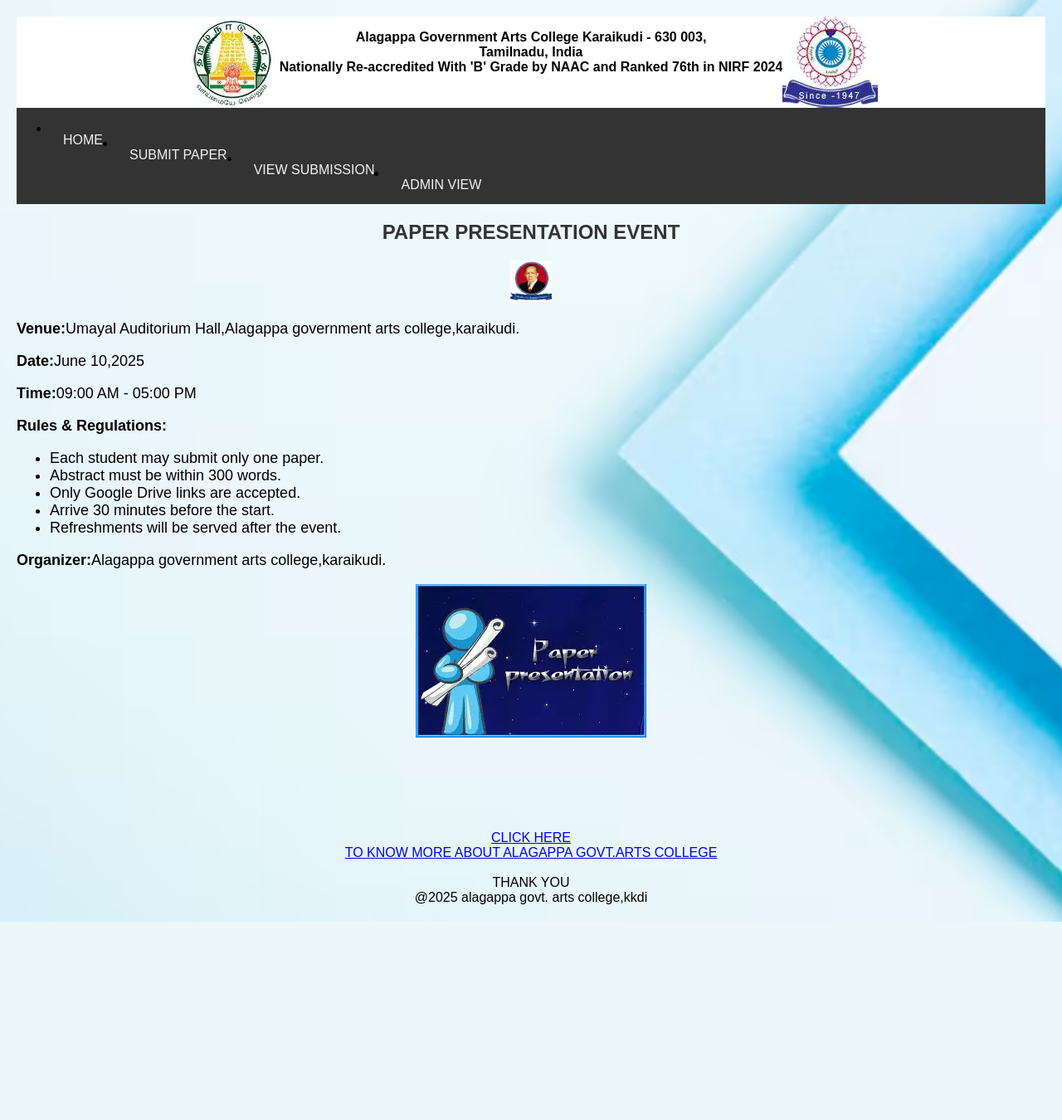
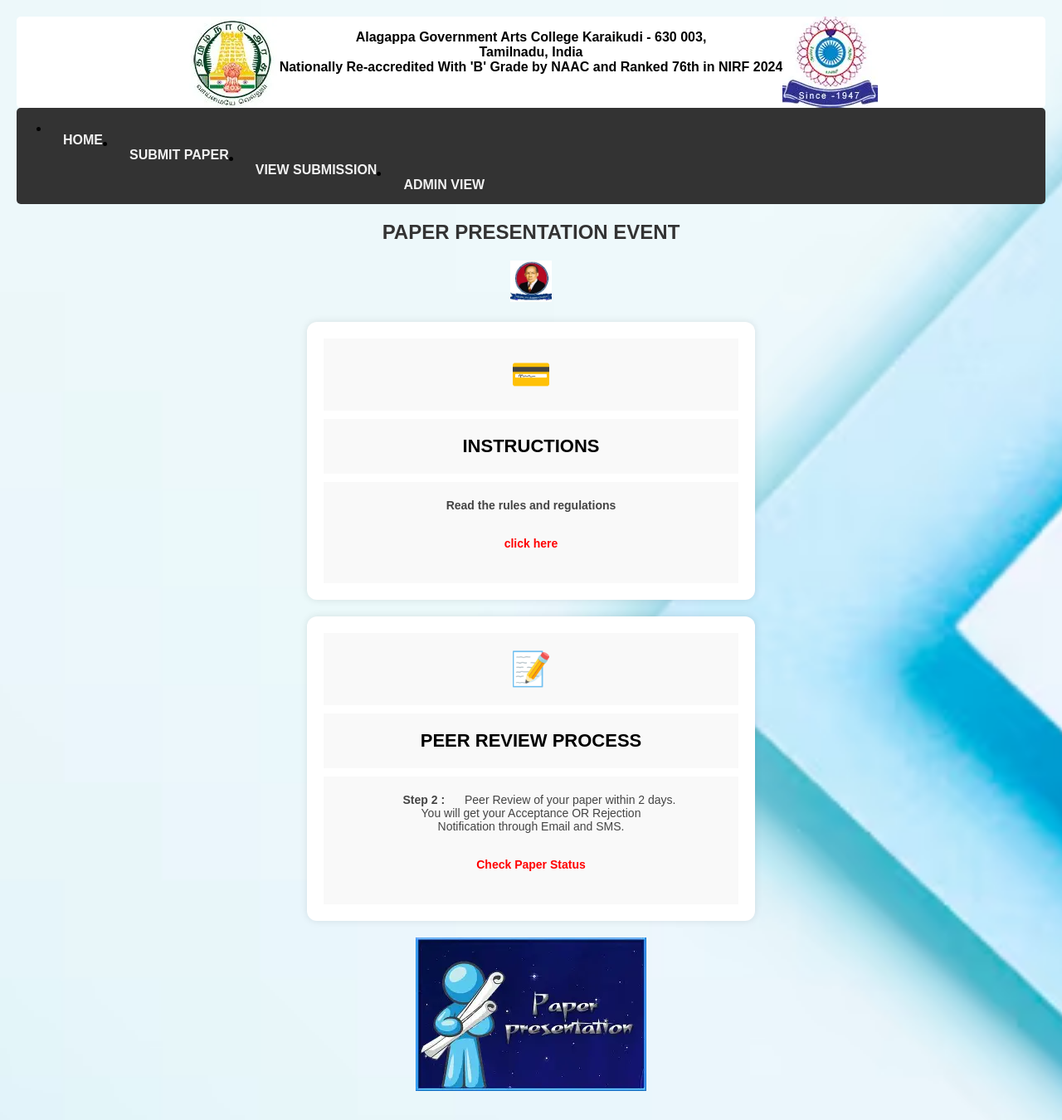
Before and after one commit to Nithiyashree-2005/Web-design-, a Python web app: template NITHIYA/templates/home_page.html in a window 1280 px wide. Shown: the top 1350 px of the page at 83% size. Before the commit the page ends 1111 px from the top, so only its background shows below. Run offline with Jinja, Linux system fonts and the light colour scheme; the template is opened without the code that fills it, so the values that code supplies are empty.

Commit message:
Add files via upload

```diff
--- a/NITHIYA/static/paper_present.css
+++ b/NITHIYA/static/paper_present.css
@@ -11,6 +11,7 @@
     display:flex;
     justify-content: center;
     background: #fff;
+    border-radius: 5px;
 }
 h2{
     color: #333;
@@ -36,6 +37,8 @@
     background-color: #333;
     overflow:hidden;
     margin-bottom: 20px;
+    border-radius: 5px;
+    gap: 30px;
 }
 .navbar a{
     float:left;
@@ -44,8 +47,55 @@
     text-align:center;
     padding:14px 16px;
     text-decoration: none;
+    font-weight: bold;
 }
 .navbar a:hover{
     background-color: #ddd;
     color:black;
+    border-radius: 4px;
 }
+ .home{
+    *{
+      font-family: Arial, sans-serif;
+      background-color: #f9f9f9;
+      margin: 0;
+      padding: 20px;
+    }
+    .step-card {
+      background: #fff;
+      margin: 20px auto;
+      padding: 20px;
+      border-radius: 12px;
+      max-width: 500px;
+      box-shadow: 0 0 10px rgba(0,0,0,0.1);
+      text-align: center;
+      cursor: pointer;
+      transition: transform 0.2s ease;
+    }
+    .step-card:hover {
+      transform: translateY(-5px);
+    }
+    .step-icon {
+      font-size: 40px;
+      margin-bottom: 10px;
+    }
+    .step-title {
+      font-size: 22px;
+      font-weight: bold;
+      margin-bottom: 10px;
+    }
+    .step-desc {
+      font-size: 14px;
+      color: #444;
+    }
+    .step-link {
+      display: block;
+      color: red;
+      margin-top: 10px;
+      font-weight: bold;
+      text-decoration: none;
+    }
+    .step-link:hover {
+      text-decoration: underline;
+    }
+ }
--- a/NITHIYA/templates/admin.html
+++ b/NITHIYA/templates/admin.html
@@ -7,6 +7,8 @@
   <link rel="stylesheet" href="/static/admin.css">
 </head>
 <body>
+  <header>
+    <main>
   <div class="login-box">
     <h2>Sign In</h2>
     <input type="text" placeholder="Username">
@@ -24,6 +26,6 @@
       Your browser does not support the video tag.
     </video>
   </div>
-
+ </main>
 </body>
 </html>
--- a/NITHIYA/templates/home_page.html
+++ b/NITHIYA/templates/home_page.html
@@ -4,7 +4,7 @@
     <meta charset="UTF-8">
     <meta name="viewport" content="width=device-width, initial-scale=1.0">
     <title>HOME PAGE</title>
-    <link rel="stylesheet" href="/static/paper_present.css">
+     <link rel="stylesheet" href="/static/paper_present.css">
 </head>
 <body>
     <header><center style="display:flex;
@@ -24,22 +24,26 @@
     </div>
     <center><h2>PAPER PRESENTATION EVENT</h2>
     <img src="/image/logo3.webp" width="50" height="50"></center>
-    <main style="font-size: large;">
-        <section>
-            <p><strong>Venue:</strong>Umayal Auditorium Hall,Alagappa government arts college,karaikudi.</p>
-            <p><strong>Date:</strong>June 10,2025</p>
-            <p><strong>Time:</strong>09:00 AM - 05:00 PM</p>
-            <p><strong>Rules & Regulations:</strong></p>
-            <ul>
-                <li>Each student may submit only one paper.</li>
-                <li>Abstract must be within 300 words.</li>
-                <li>Only Google Drive links are accepted.</li>
-                <li>Arrive 30 minutes before the start.</li>
-                <li>Refreshments will be served after the event.</li>
-            </ul>
-            <p><strong>Organizer:</strong>Alagappa government arts college,karaikudi.</p>
-        </section>
-    </main>
+    <div class="home">
+      <div class="step-card" onclick="window.location.href='/templates/instructions.html'">
+    <div class="step-icon">💳</div>
+    <div class="step-title">INSTRUCTIONS</div>
+    <div class="step-desc">
+      <strong>Read the rules and regulations</strong>
+      <a href="/templates/instructions.html" class="step-link">click here</a>
+    </div>
+    </div>
+    <div class="step-card" onclick="window.location.href='check_status.html'">
+    <div class="step-icon">📝</div>
+    <div class="step-title">PEER REVIEW PROCESS</div>
+    <div class="step-desc">
+      <strong>Step 2 :</strong> Peer Review of your paper within 2 days.<br>
+      You will get your Acceptance OR Rejection<br>
+      Notification through Email and SMS.
+      <a class="step-link">Check Paper Status</a>
+    </div>
+  </div>
+  </div>
     <center>
     <img src="/image/logo5.webp" alt="PAPER PRESENTATION">
     <footer><br><br><br><br><br><br>
```
Also changed, not shown: NITHIYA/templates/admin_page.html (+10 -1 lines), NITHIYA/templates/instructions.html (added, +43 -0 lines).
